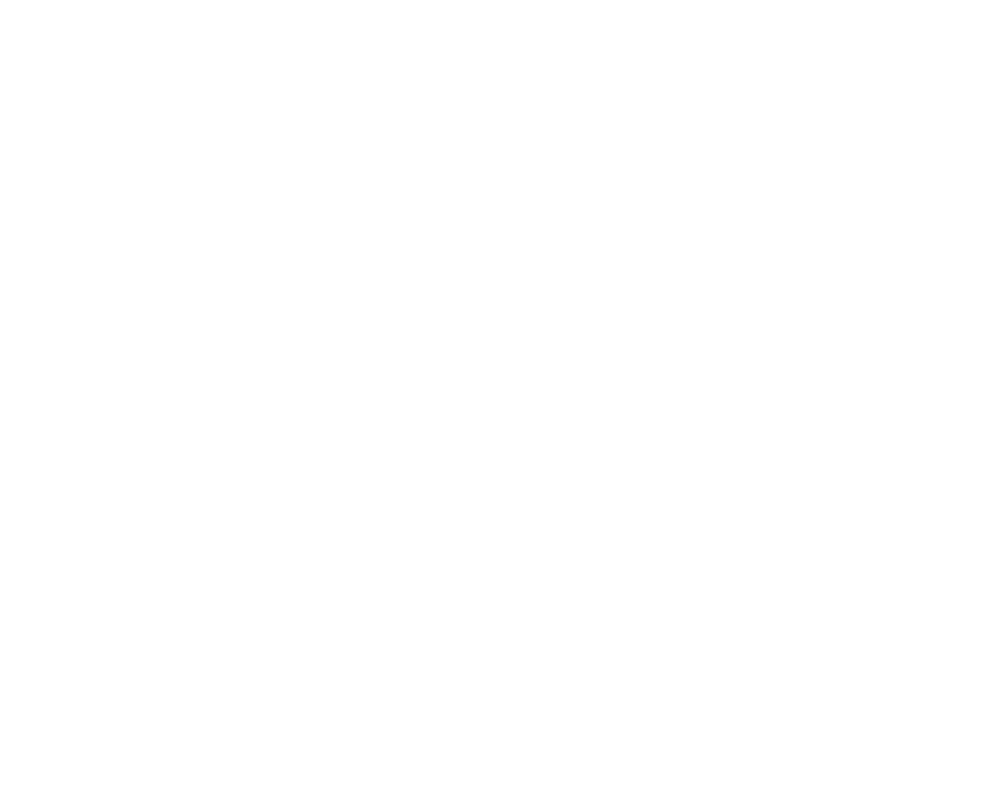
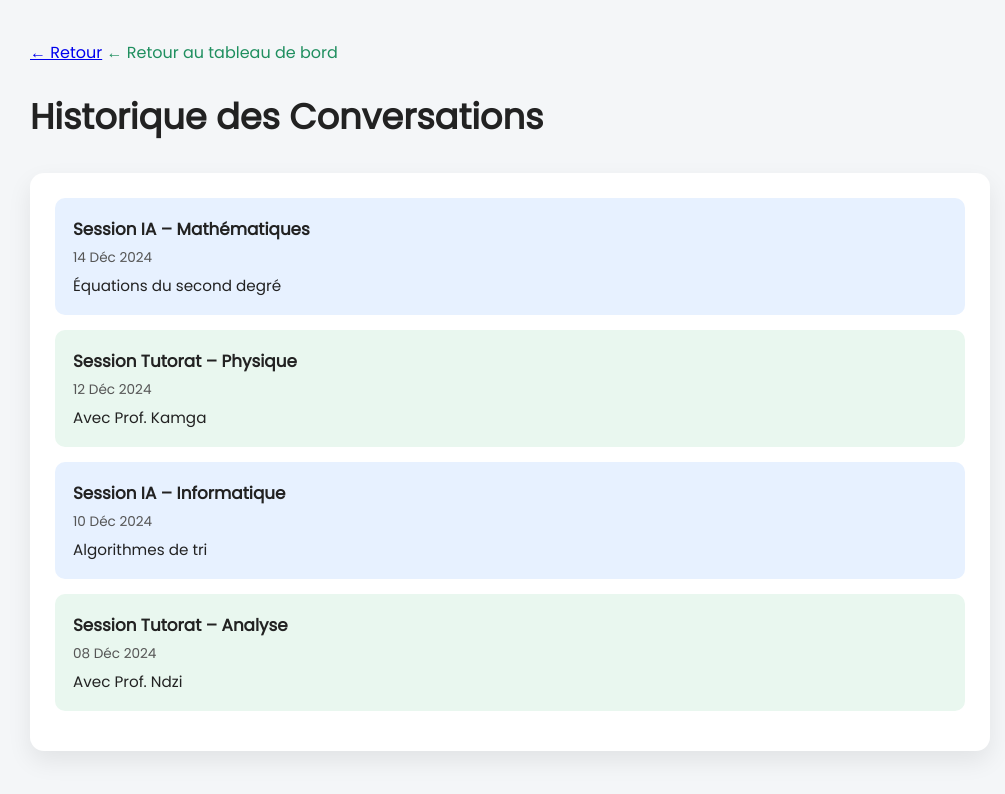
Before and after one commit to kemkengroger/ISI3_PROJETWEB_GROUPE6_FR, a plain HTML site: page historique.html in a window 1280 px wide. Shown: the whole page, without its empty margins (130-1135 px from the left). Drawn offline with Linux system fonts and the light colour scheme.

Commit message:
Amelioration des pages historique et touver un tuteur

```diff
--- a/historique.html
+++ b/historique.html
@@ -0,0 +1,192 @@
+<!DOCTYPE html>
+<html lang="fr">
+<head>
+    <meta charset="UTF-8">
+    <meta name="viewport" content="width=device-width, initial-scale=1.0">
+    <title>Historique des Conversations</title>
+    <link rel="stylesheet" href="style.css">
+
+    <style>
+
+        :root {
+            --primary-green: #1f8f5f;
+            --light-green: #e9f7ef;
+            --light-blue: #e7f1ff;
+            --text-dark: #222;
+            --bg-light: #f4f6f8;
+        }
+
+
+        * {
+            margin: 0;
+            padding: 0;
+            box-sizing: border-box;
+        }
+
+        body {
+            font-family: 'Segoe UI', Arial, sans-serif;
+            background-color: var(--bg-light);
+            color: var(--text-dark);
+        }
+
+        .page {
+            max-width: 1000px;
+            margin: 40px auto;
+            padding: 0 20px;
+        }
+
+
+        .lien-retour {
+            display: inline-flex;
+            align-items: center;
+            gap: 8px;
+            color: var(--primary-green);
+            text-decoration: none;
+            font-weight: 500;
+            margin-bottom: 25px;
+        }
+
+        .lien-retour:hover {
+            text-decoration: underline;
+        }
+
+
+        h1 {
+            font-size: 2.2rem;
+            font-weight: 700;
+            margin-bottom: 30px;
+        }
+
+
+        .carre-container {
+            background-color: #ffffff;
+            border-radius: 14px;
+            padding: 25px;
+            box-shadow: 0 10px 25px rgba(0, 0, 0, 0.08);
+        }
+
+
+        .conversation {
+            display: flex;
+            flex-direction: column;
+            gap: 6px;
+            padding: 18px;
+            border-radius: 10px;
+            margin-bottom: 15px;
+            cursor: pointer;
+            transition: transform 0.2s ease, box-shadow 0.2s ease;
+        }
+
+        .conversation:hover {
+            transform: translateY(-2px);
+            box-shadow: 0 6px 15px rgba(0, 0, 0, 0.1);
+        }
+
+        .conversation.ia {
+            background-color: var(--light-blue);
+        }
+
+        .conversation.tutorat {
+            background-color: var(--light-green);
+        }
+
+        .conversation-titre {
+            font-weight: 700;
+            font-size: 1.05rem;
+        }
+
+        .conversation-date {
+            font-size: 0.85rem;
+            color: #555;
+        }
+
+        .conversation-desc {
+            font-size: 0.95rem;
+        }
+
+        @media (max-width: 600px) {
+            h1 {
+                font-size: 1.8rem;
+            }
+
+            .carre-container {
+                padding: 18px;
+            }
+        }
+    </style>
+</head>
+<body>
+
+    <div class="page">
+<span    >
+        <a href="boardEtudiant.html" class="back-btn">← Retour</a>
+        </span>
+
+        <a href="boardEtudiant.html" class="lien-retour">
+            ← Retour au tableau de bord
+        </a>
+
+        <h1>Historique des Conversations</h1>
+
+
+        <div class="carre-container" id="conversationList">
+
+        </div>
+
+    </div>
+
+
+    <script>
+        // ---------- DONNÉES DES CONVERSATIONS ----------
+        const conversations = [
+            {
+                type: "ia",
+                title: "Session IA – Mathématiques",
+                date: "14 Déc 2024",
+                description: "Équations du second degré"
+            },
+            {
+                type: "tutorat",
+                title: "Session Tutorat – Physique",
+                date: "12 Déc 2024",
+                description: "Avec Prof. Kamga"
+            },
+            {
+                type: "ia",
+                title: "Session IA – Informatique",
+                date: "10 Déc 2024",
+                description: "Algorithmes de tri"
+            },
+            {
+                type: "tutorat",
+                title: "Session Tutorat – Analyse",
+                date: "08 Déc 2024",
+                description: "Avec Prof. Ndzi"
+            }
+        ];
+
+
+        const container = document.getElementById("conversationList");
+
+        conversations.forEach((conv, index) => {
+            const carre = document.createElement("div");
+            carre.classList.add("conversation", conv.type);
+
+            carre.innerHTML = `
+                <div class="conversation-titre">${conv.title}</div>
+                <div class="conversation-date">${conv.date}</div>
+                <div class="conversation-desc">${conv.description}</div>
+            `;
+
+            // Clic sur une conversation
+            carre.addEventListener("click", () => {
+                console.log("Conversation sélectionnée :", conv);
+                alert("Ouverture de la conversation :\n" + conv.title);
+            });
+
+            container.appendChild(carre);
+        });
+    </script>
+
+</body>
+</html>
```
Also changed, not shown: tuteurD.html (+39 -36 lines).
